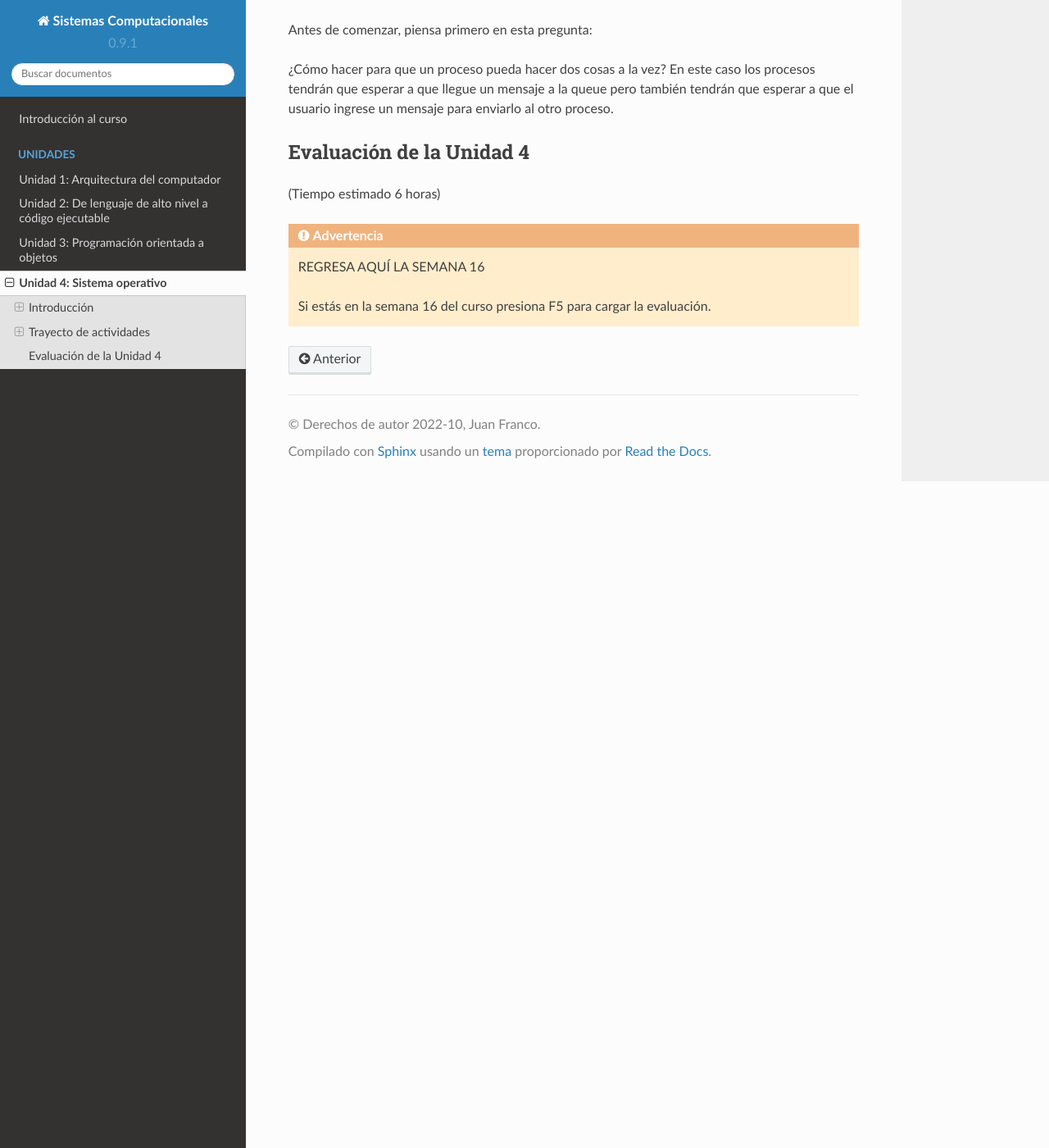
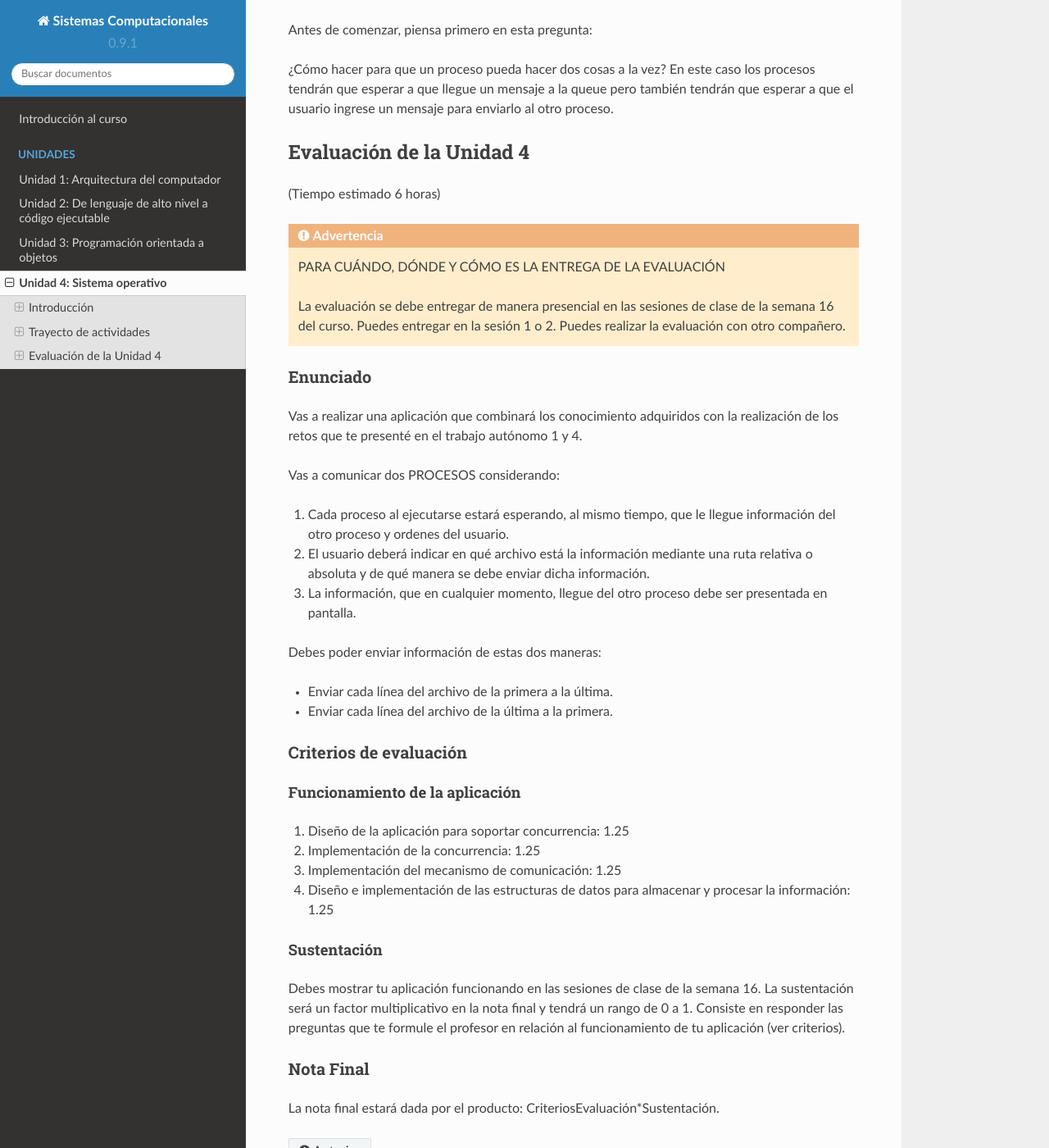
Before and after one commit to juanferfranco/SistemasComputacionales, a Sphinx documentation site: the page built from docs/_unidad4/unidad4.rst, in a window 1280 px wide and 1400 px high, scrolled down 8373 px. Shown: the whole window at 82% size. Built offline with Sphinx 7.4.7 and the Read the Docs theme 2.0.0, drawn with Linux system fonts in a browser that asks for light colours.

Commit message:
add eval Unit4

```diff
--- a/docs/_unidad4/unidad4.rst
+++ b/docs/_unidad4/unidad4.rst
@@ -453,6 +453,55 @@ Evaluación de la Unidad 4
 ----------------------------
 (Tiempo estimado 6 horas)
 
-.. warning:: REGRESA AQUÍ LA SEMANA 16
+.. warning:: PARA CUÁNDO, DÓNDE Y CÓMO ES LA ENTREGA DE LA EVALUACIÓN
 
-    Si estás en la semana 16 del curso presiona F5 para cargar la evaluación.
+  La evaluación se debe entregar de manera presencial en las sesiones
+  de clase de la semana 16 del curso. Puedes entregar en la sesión 1 o 2.
+  Puedes realizar la evaluación con otro compañero.
+
+Enunciado
+***************
+
+Vas a realizar una aplicación que combinará los conocimiento adquiridos con
+la realización de los retos que te presenté en el trabajo autónomo 1 y 4.
+
+Vas a comunicar dos PROCESOS considerando:
+
+#. Cada proceso al ejecutarse estará esperando, al mismo tiempo, que le
+   llegue información del otro proceso y ordenes del usuario.
+#. El usuario deberá indicar en qué archivo está la información mediante
+   una ruta relativa o absoluta y de qué manera se debe enviar dicha
+   información.
+#. La información, que en cualquier momento, llegue del otro proceso
+   debe ser presentada en pantalla.
+
+Debes poder enviar información de estas dos maneras:
+
+* Enviar cada línea del archivo de la primera a la última.
+* Enviar cada línea del archivo de la última a la primera.
+
+
+Criterios de evaluación
+**************************
+
+Funcionamiento de la aplicación
+^^^^^^^^^^^^^^^^^^^^^^^^^^^^^^^^
+
+#. Diseño de la aplicación para soportar concurrencia: 1.25
+#. Implementación de la concurrencia: 1.25
+#. Implementación del mecanismo de comunicación: 1.25
+#. Diseño e implementación de las estructuras de datos para almacenar y
+   procesar la información: 1.25
+
+Sustentación
+^^^^^^^^^^^^^^
+
+Debes mostrar tu aplicación funcionando en las sesiones de clase de la
+semana 16. La sustentación será un factor multiplicativo en la nota final
+y tendrá un rango de 0 a 1. Consiste en responder las preguntas que te formule
+el profesor en relación al funcionamiento de tu aplicación (ver criterios).
+
+Nota Final
+*************
+
+La nota final estará dada por el producto: CriteriosEvaluación*Sustentación.
```
